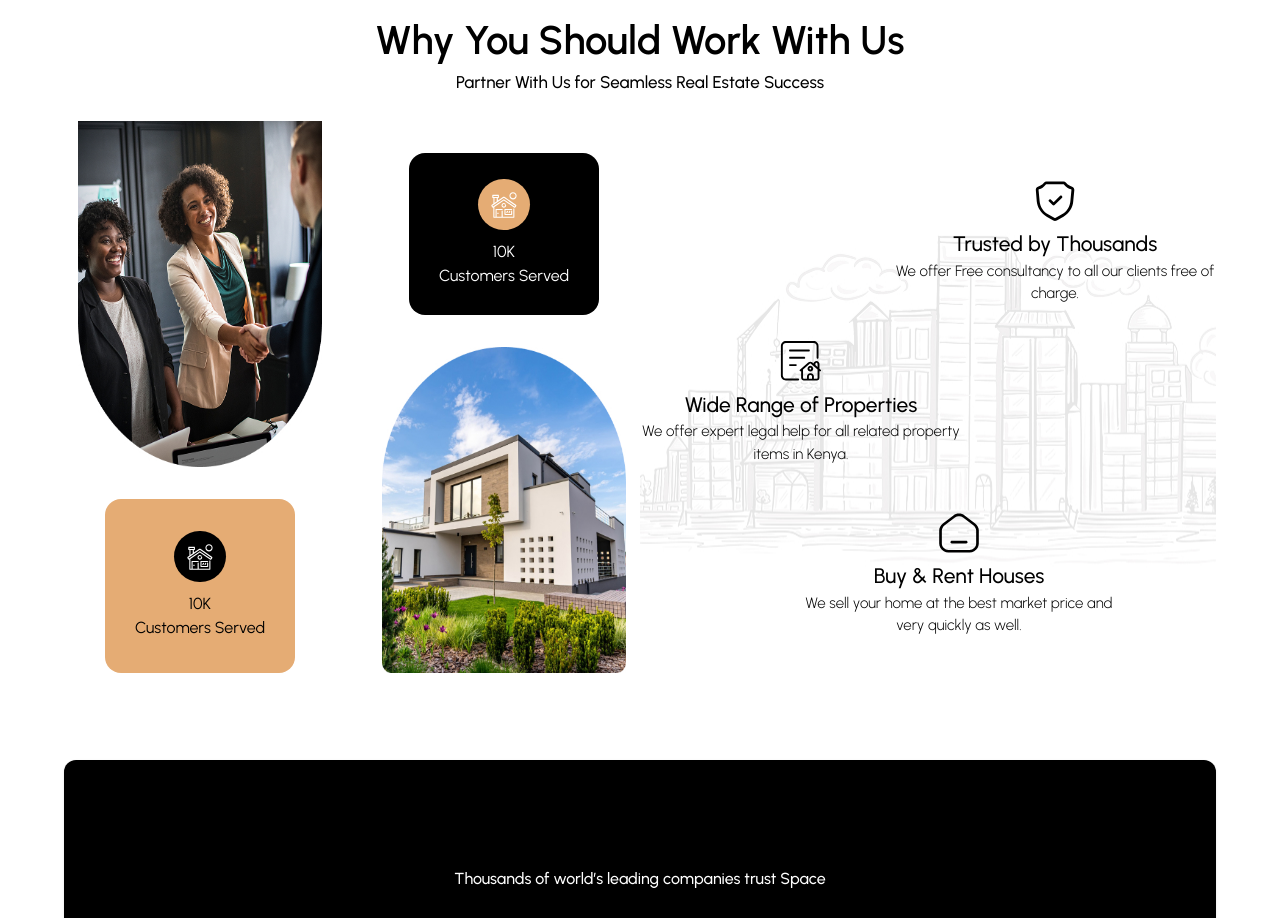
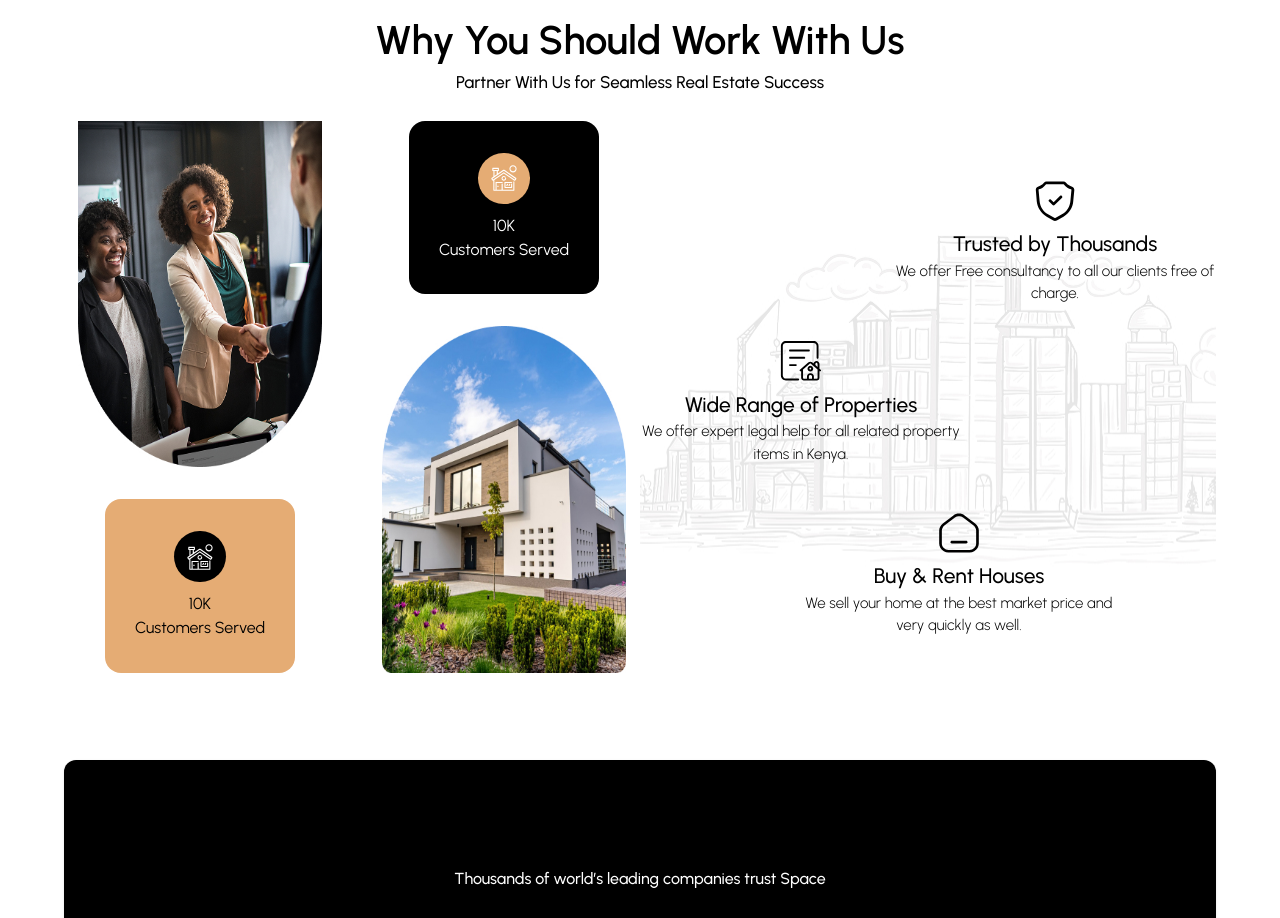
Before and after one commit to manucho4015/luxe-consult-react, a React (Vite) app: page / in a window 1280 px wide. Shown: the part 840-1758 px from the top of the page. Built offline with nearby package versions, Linux system fonts and the light colour scheme.

Commit message:
minor css bug fix

```diff
--- a/src/pages/home/sections/WorkWithUs.tsx
+++ b/src/pages/home/sections/WorkWithUs.tsx
@@ -22,9 +22,8 @@ const WorkWithUs = () => {
                         </div>
                     </div>
                     <div className="flex flex-col items-center">
-
                         {/* black Card */}
-                        <div className="rounded-2xl bg-black flex justify-center items-center h-[200px] w-[250px] md:h-[35%] md:w-[70%] md:max-h-[270px] md:max-w-[300px]  mt-8">
+                        <div className="rounded-2xl bg-black flex justify-center items-center h-[200px] w-[250px] md:h-[35%] md:w-[70%] md:max-h-[270px] md:max-w-[300px]  mb-8">
                             <div className='flex flex-col items-center'>
                                 <div className="rounded-full bg-primary flex items-center justify-center h-[60px] w-[60px] md:h-[4vw] md:w-[4vw] max-h-[90px] max-w-[90px]">
                                     <img src="/house-white.svg" alt="people shaking hands" className='h-[30px] w-[30px] md:h-[2vw] md:w-[2vw] max-h-[38.4px] max-w-[37.9px]' />
@@ -33,7 +32,7 @@ const WorkWithUs = () => {
                             </div>
                         </div>
                         {/* Image 2 */}
-                        <img src="/mansion.jpg" alt="mansion" className='max-h-[473px] max-w-[400px] h-[70%] w-[90%] mt-8' />
+                        <img src="/mansion.jpg" alt="mansion" className='max-h-[473px] max-w-[400px] h-[70%] w-[90%]' />
                     </div>
 
                 </div>
```
